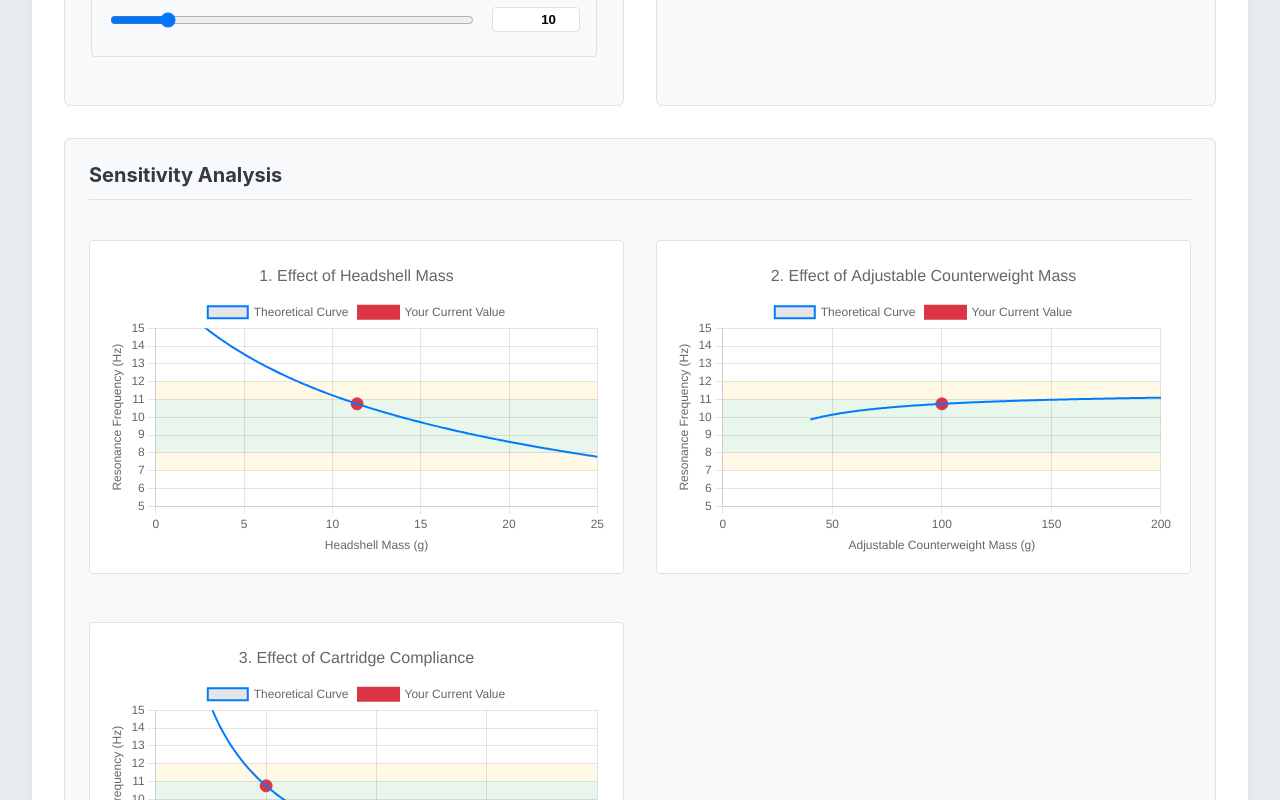
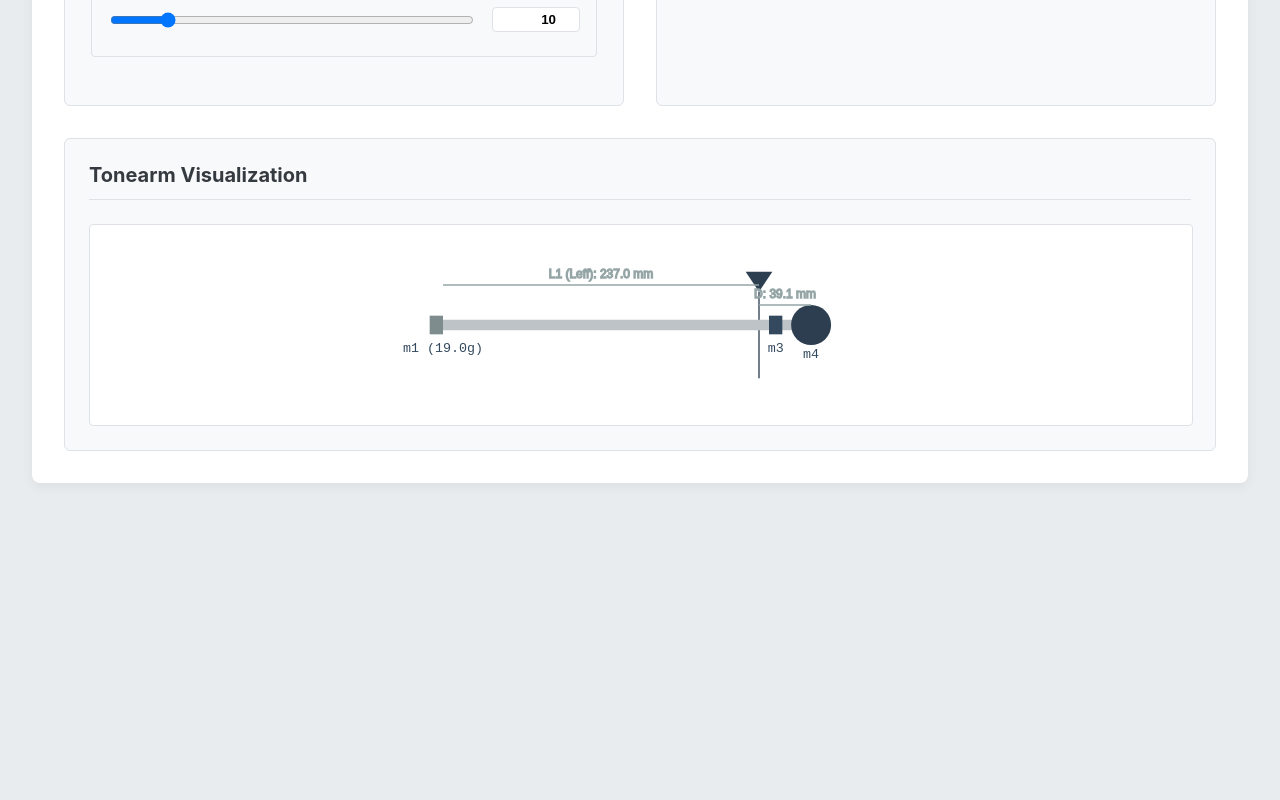
Before and after one commit to Engrove/Turntable, a Vue app: page / in a window 1280 px wide. Shown: the part 980-1780 px from the top of the page. After the commit the page ends 1495 px from the top, so only its background shows below. Built offline with nearby package versions, Linux system fonts and the light colour scheme.

Commit message:
Update App.vue

```diff
--- a/src/App.vue
+++ b/src/App.vue
@@ -1,7 +1,7 @@
 <script setup>
 import InputPanel from './components/InputPanel.vue'
 import ResultsPanel from './components/ResultsPanel.vue'
-import Visualizations from './components/Visualizations.vue'
+import TonearmVisualizer from './components/TonearmVisualizer.vue' // <-- Importera den nya komponenten
 </script>
 
 <template>
@@ -11,16 +11,24 @@ import Visualizations from './components/Visualizations.vue'
   </header>
 
   <main>
-    <div class="calculator-grid">
-      <InputPanel />
-      <ResultsPanel />
+    <!-- Lägg till en yttre container för bättre layout -->
+    <div class="main-content">
+      <div class="calculator-grid">
+        <InputPanel />
+        <ResultsPanel />
+      </div>
+
+      <!-- Lägg till den nya visualiseringskomponenten här -->
+      <TonearmVisualizer class="visualizer-section" />
     </div>
-    <Visualizations />
   </main>
 </template>
 
 <style scoped>
-main > .calculator-grid {
-  margin-bottom: 2rem;
+/* Lägg till lite styling för att separera sektionerna */
+.main-content {
+  display: flex;
+  flex-direction: column;
+  gap: 2rem;
 }
 </style>
```
